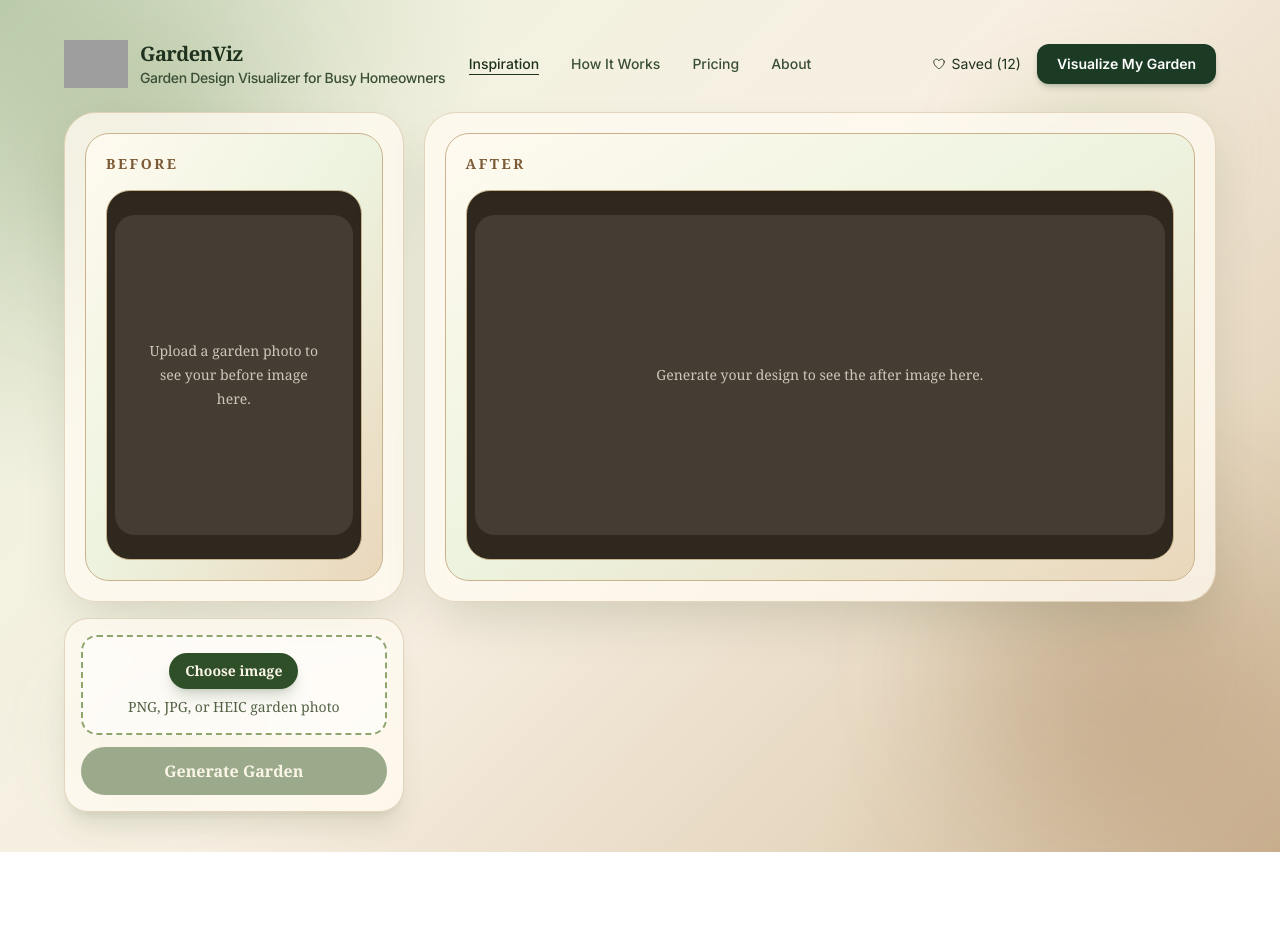
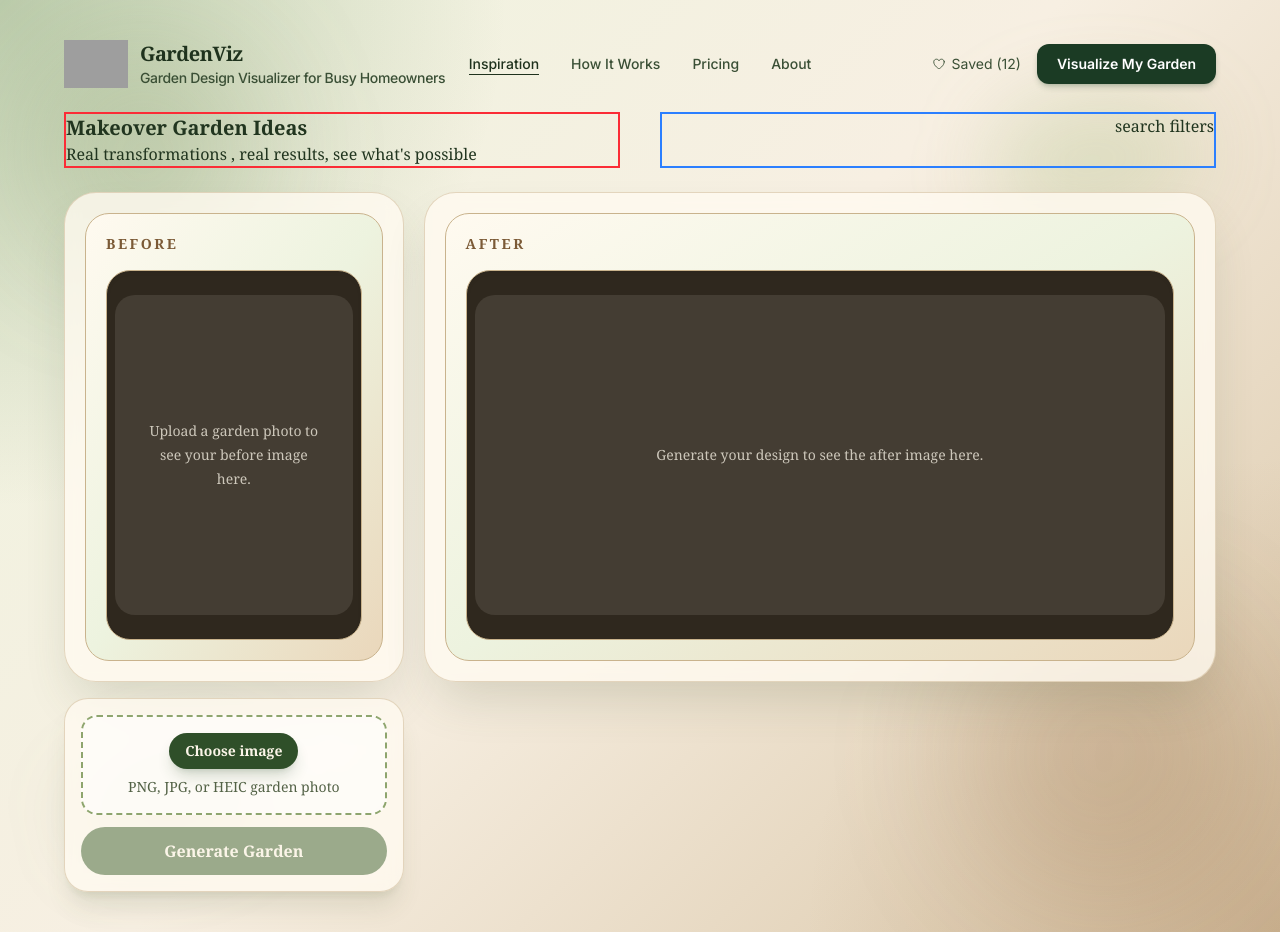
Before and after one commit to pscientist/garden-genius3, a Next.js app: page / in a window 1280 px wide. Before the commit the page ends 852 px from the top, so only its background shows below. Built offline with nearby package versions, Linux system fonts and the light colour scheme; grey boxes are pictures that could not be loaded; a web font is replaced by a local one.

Commit message:
added page title and filters

```diff
--- a/app/globals.css
+++ b/app/globals.css
@@ -8,6 +8,7 @@
 
 @theme inline {
   --color-main-nav: #3a4f35;
+  --color-hover-active: #1f321d;
   --color-debug: #0000ff;
   --color-background: var(--background);
   --color-foreground: var(--foreground);
--- a/app/page.tsx
+++ b/app/page.tsx
@@ -136,6 +136,20 @@ export default function Home() {
             </div>
           </div>
 
+          <div className="flex w-full gap-10">
+
+
+            <div className="flex-1 flex flex-col items-start border-2 border-red-500">
+              <div className="font-bold text-xl">Makeover Garden Ideas</div>
+              <div> Real transformations , real results, see what's possible </div>
+            </div>
+
+
+            <div className="flex flex-1 justify-end border-2 border-blue-500">
+              search filters
+            </div>
+          </div>
+
           {/* Main before/after garden preview layout */}
           <div className="grid flex-1 items-start gap-5 md:grid-cols-[3fr_7fr]">
             <ImageUploadPanel
--- a/components/LogoTitle.tsx
+++ b/components/LogoTitle.tsx
@@ -8,7 +8,7 @@ export function LogoTitle() {
         <h1 className="font-fraunces text-lg font-semibold leading-tight tracking-tight text-[#1f321d] sm:text-xl">
           GardenViz
         </h1>
-        <p className="font-inter mt-0.5 hidden text-sm font-medium tracking-tight text-[#3a4f35] sm:block sm:text-sm">
+        <p className="font-inter mt-0.5 hidden text-sm font-medium tracking-tight text-main-nav sm:block sm:text-sm">
           Garden Design Visualizer for Busy Homeowners
         </p>
 
--- a/components/TopNavbar.tsx
+++ b/components/TopNavbar.tsx
@@ -6,7 +6,7 @@ export function TopNavbar() {
           <a
             href="#"
             aria-current="page"
-            className="border-b border-[#1f321d] pb-0.5 text-[#1f321d] no-underline hover:opacity-80"
+            className="border-b border-hover-active pb-0.5 text-hover-active no-underline hover:opacity-80"
           >
             Inspiration
           </a>
@@ -14,7 +14,7 @@ export function TopNavbar() {
         <li>
           <a
             href="#"
-            className="no-underline hover:text-[#1f321d] hover:opacity-80"
+            className="no-underline hover:text-hover-active hover:opacity-80"
           >
             How It Works
           </a>
@@ -22,7 +22,7 @@ export function TopNavbar() {
         <li>
           <a
             href="#"
-            className="no-underline hover:text-[#1f321d] hover:opacity-80"
+            className="no-underline hover:text-hover-active hover:opacity-80"
           >
             Pricing
           </a>
@@ -30,7 +30,7 @@ export function TopNavbar() {
         <li>
           <a
             href="#"
-            className="no-underline hover:text-[#1f321d] hover:opacity-80"
+            className="no-underline hover:text-hover-active hover:opacity-80"
           >
             About
           </a>
--- a/components/UserNav.tsx
+++ b/components/UserNav.tsx
@@ -1,7 +1,7 @@
 export function UserNav() {
     return (
         <nav id="user_nav" className="flex w-full list-none flex-wrap">
-            <ul className="font-inter flex w-full items-center justify-end gap-4 text-sm font-normal text-[#1f321d]">
+            <ul className="font-inter flex w-full items-center justify-end gap-4 text-sm font-normal text-main-nav">
                 <li className="flex items-center gap-1.5 hover:opacity-80">
                     <svg
                         xmlns="http://www.w3.org/2000/svg"
```
